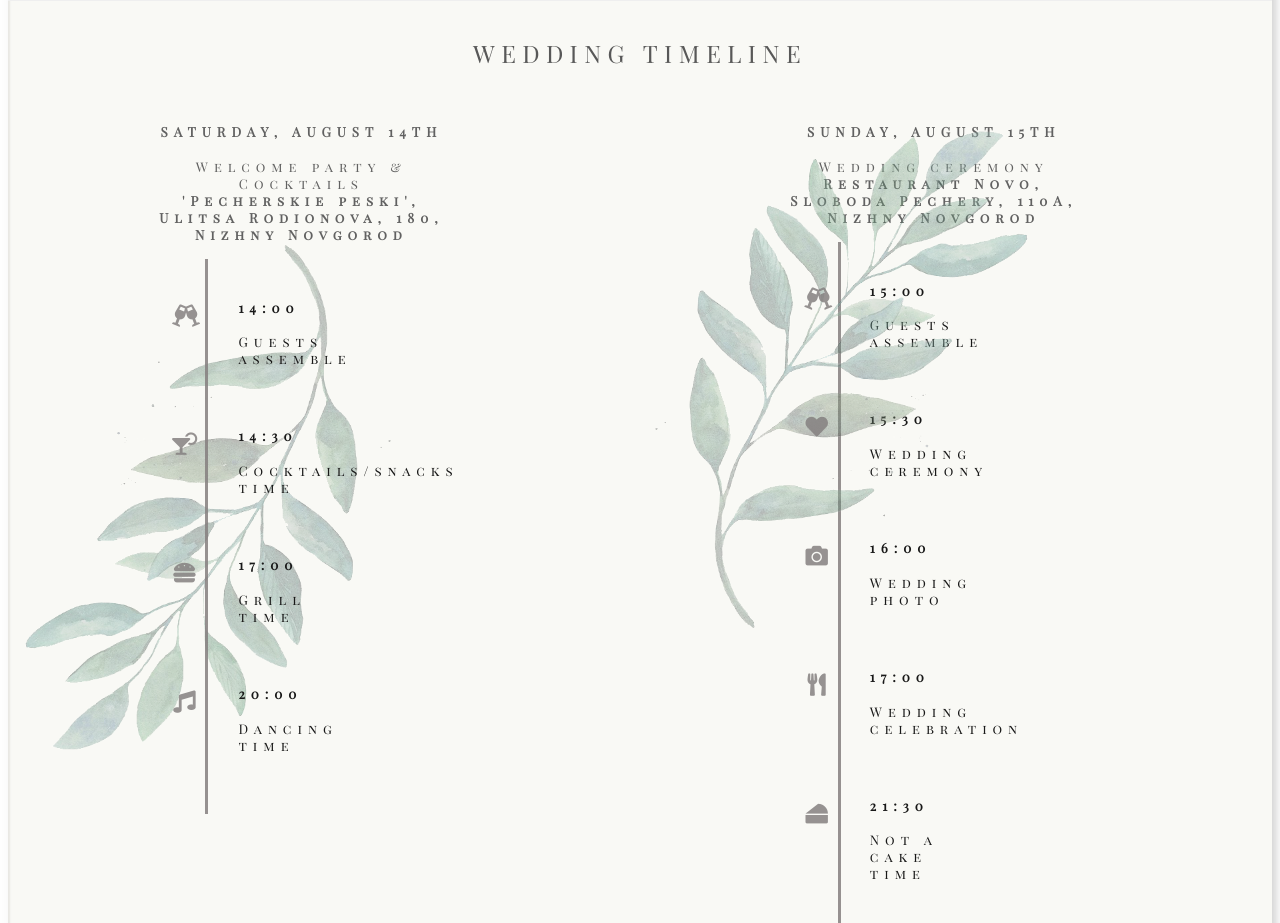
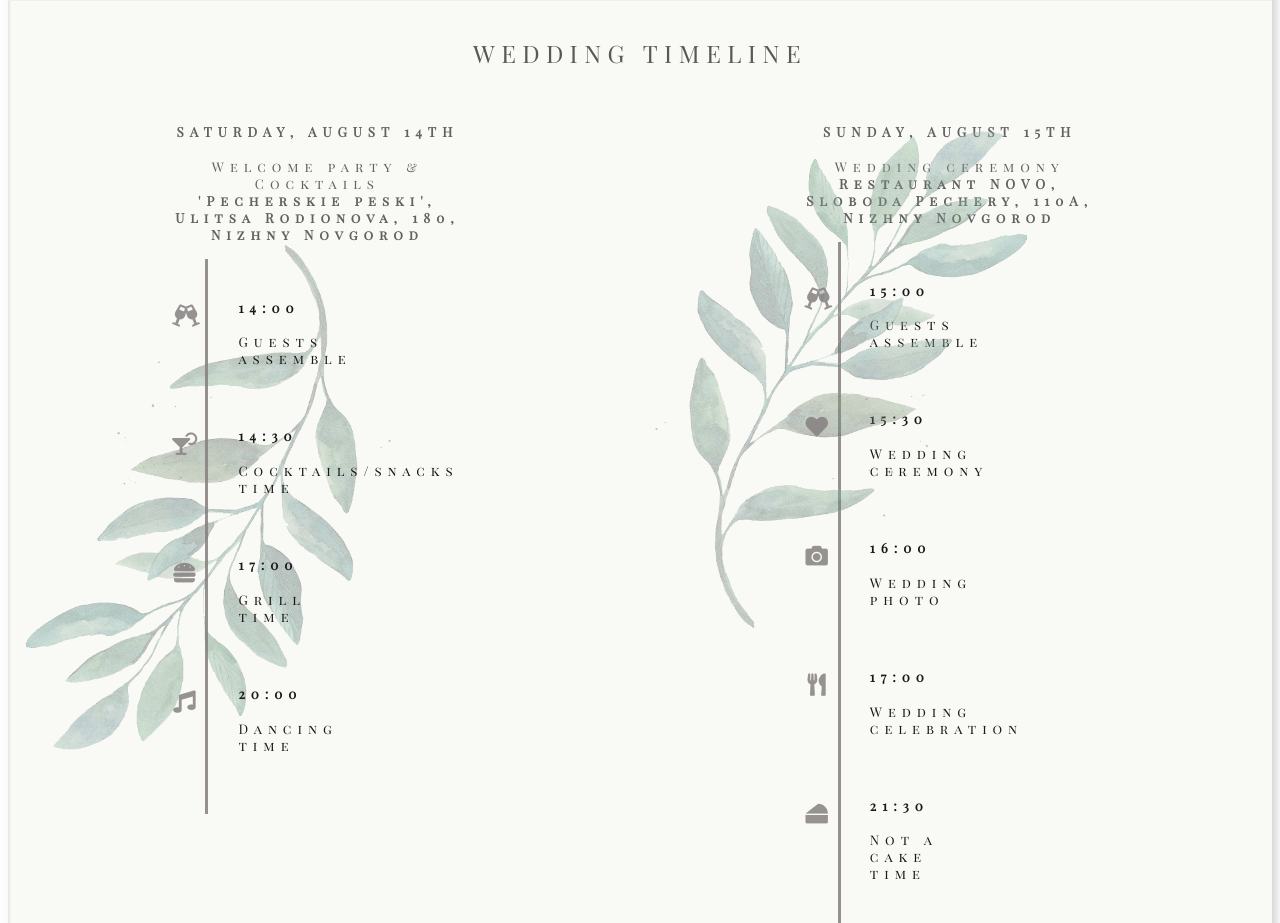
Before and after one commit to avistheripper/wedding-invitation, an Angular app: page / in a window 1280 px wide. Shown: the part 1100-2023 px from the top of the page. Built offline with nearby package versions, Linux system fonts and the light colour scheme; a web font is replaced by a local one.

Commit message:
Styles updated

```diff
--- a/src/app/app.component.css
+++ b/src/app/app.component.css
@@ -30,7 +30,7 @@ body {
 @media screen and (max-device-width: 480px) {
     .bg-branch-2 {
         left: 0;
-        top: 228%;
+        top: 1800px;
         transform: rotate(182deg);
         position: absolute;
         background-image: url('../assets/pngegg.png');
--- a/src/app/desciption/description.component.css
+++ b/src/app/desciption/description.component.css
@@ -25,7 +25,7 @@ hr {
 
 .day {
     text-align: center;
-    max-width: 18rem;
+    max-width: 20rem;
 }
 
 .title {
--- a/src/app/desciption/description.component.html
+++ b/src/app/desciption/description.component.html
@@ -6,7 +6,7 @@
       <div class="event-wrap">
         <div class="day">
           <h4 class="date">{{ day.date }}</h4>
-          <p class="ev-place"> {{ day.event }} <br> <b> {{ day.place }}</b></p>
+          <p class="ev-place"> {{ day.event }} <br> <b [innerHtml]="day.place"></b></p>
         </div>
         <ng-container *ngIf="day.event === 'Welcome party & Cocktails'; else mainDay">
           <div class="timeline-wrapper">
--- a/src/app/desciption/description.component.ts
+++ b/src/app/desciption/description.component.ts
@@ -11,12 +11,12 @@ export class DescriptionComponent implements OnInit {
     {
       event: "Welcome party & Cocktails",
       date: "SATURDAY, AUGUST 14TH",
-      place: "'Pecherskie peski', Ulitsa Rodionova, 180,  Nizhny Novgorod"
+      place: `'Pecherskie peski', Ulitsa Rodionova, 180, <br> Nizhny Novgorod`
     },
     {
       event: "Wedding ceremony",
       date: "SUNDAY, AUGUST 15TH",
-      place: "Restaurant Novo, Sloboda Pechery, 110A, Nizhny Novgorod"
+      place: `Restaurant NOVO, Sloboda Pechery, 110A, <br> Nizhny Novgorod`
   }
   ]
 
```
